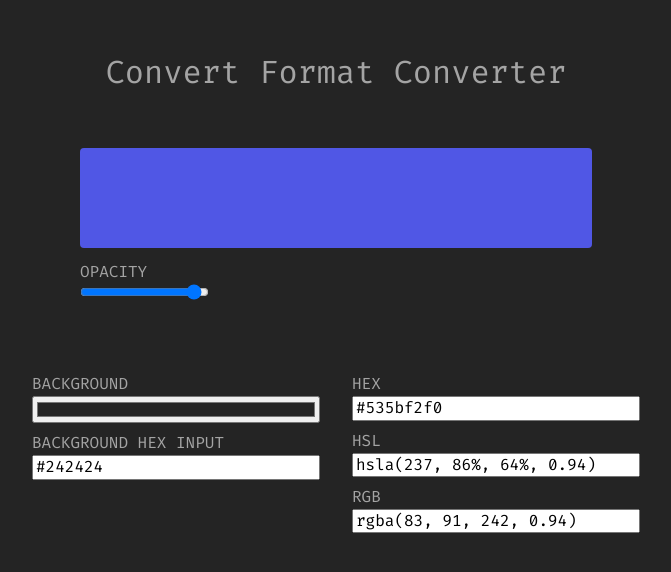
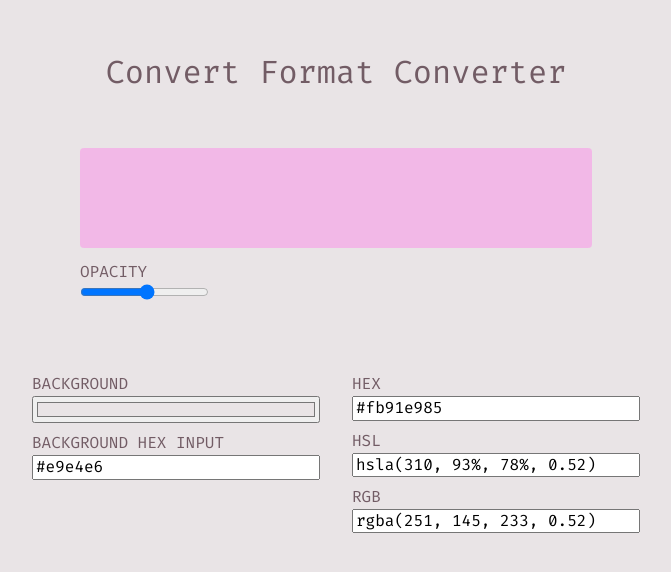
Before and after one commit to ankarhem/colors-app, a Svelte app: page / in a window 1280 px wide. Shown: the part 110-682 px from the top of the page, without its empty margins (304-975 px from the left). Built offline with nearby package versions, Linux system fonts and the light colour scheme.

Commit message:
change initial values

```diff
--- a/src/colors.ts
+++ b/src/colors.ts
@@ -4,7 +4,7 @@ import { colord } from "colord";
 export const background = writable<string>(
   localStorage.getItem("background")
     ? JSON.parse(localStorage.getItem("background"))
-    : "#242424"
+    : "#e9e4e6"
 );
 
 background.subscribe((bg) => {
@@ -18,10 +18,11 @@ export const foreground = derived(background, ($background) => {
     : color.darken(0.5).toHex();
 });
 
+const initialValue = "#fb91e985";
 const initialState = {
-  hex: "#535bf2f0",
-  hsl: "hsla(237, 86%, 64%, 0.94)",
-  rgb: "rgba(83, 91, 242, 0.94)",
+  hex: initialValue,
+  hsl: colord(initialValue).toHslString(),
+  rgb: colord(initialValue).toRgbString(),
 };
 
 export const colors = writable<typeof initialState>(
```
